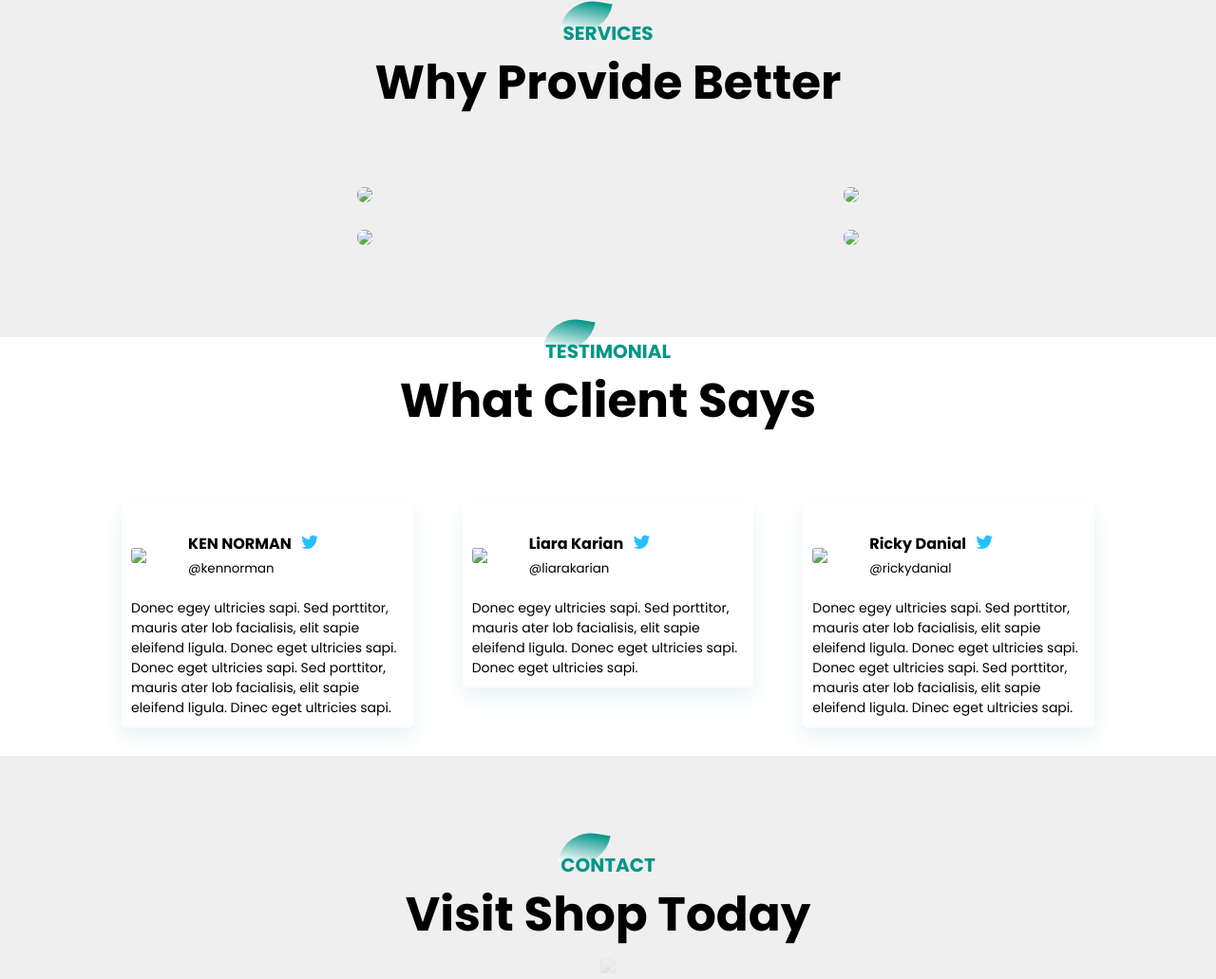
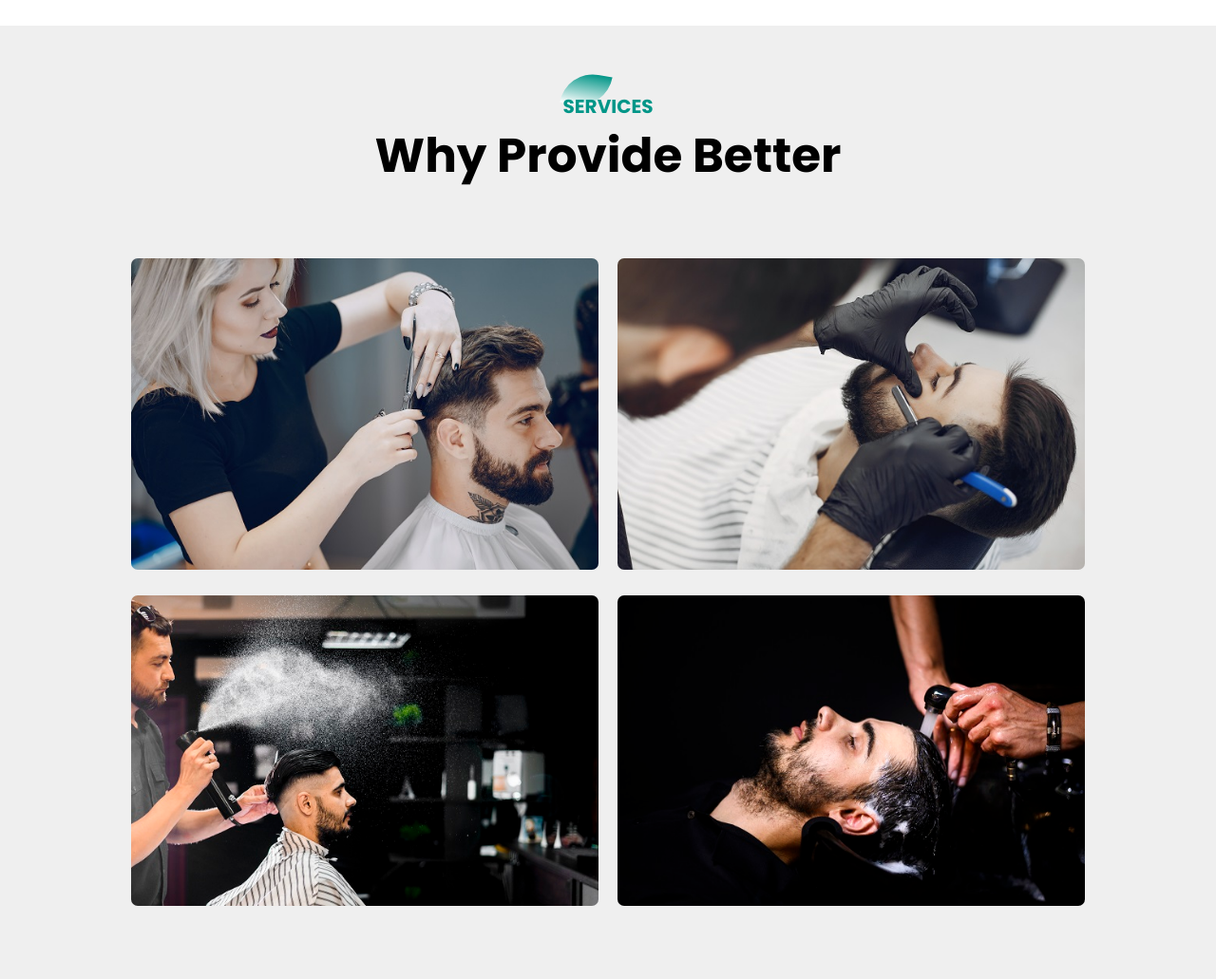
Before and after one commit to KamalaJagan/Barber, a plain HTML site: page index.html in a window 1280 px wide. Shown: the part 1576-2607 px from the top of the page at 95% size. Drawn offline with Linux system fonts and the light colour scheme; some packages are replaced by stand-ins of ours; the site is published under a folder, as on GitHub Pages, so addresses that start at the root find nothing; a script that the page names is missing.

Commit message:
Update index.html

```diff
--- a/index.html
+++ b/index.html
@@ -17,7 +17,7 @@
   </head>
   <body>
     <section id="bana1" class="bana1">
-      <img src="/logo.png" class="logo" />
+      <img src="./logo.png" class="logo" />
       <div class="banner-text">
         <h1>Hair Studio</h1>
         <p>Style Your Hair Is Styke Your Life</p>
@@ -39,7 +39,7 @@
       </nav>
     </div>
     <div id="manuBtn">
-      <img src="/menu.png" id="menu" />
+      <img src="./menu.png" id="menu" />
     </div>
 
     <!--Features-->
@@ -88,7 +88,7 @@
           </div>
         </div>
         <div class="features-img">
-          <img src="/barber-man.jpg" />
+          <img src="./barber-man.jpg" />
         </div>
       </div>
     </section>
@@ -100,7 +100,7 @@
       </div>
       <div class="service-box">
         <div class="single-service">
-          <img src="/pic-1.jpg" />
+          <img src="./pic-1.jpg" />
           <div class="overlay"></div>
           <div class="service-desc">
             <h3>Hair Styling</h3>
@@ -112,7 +112,7 @@
           </div>
         </div>
         <div class="single-service">
-          <img src="/pic-2.jpg" />
+          <img src="./pic-2.jpg" />
           <div class="overlay"></div>
           <div class="service-desc">
             <h3>Beard Trim</h3>
@@ -124,7 +124,7 @@
           </div>
         </div>
         <div class="single-service">
-          <img src="/pic-3.jpg" />
+          <img src="./pic-3.jpg" />
           <div class="overlay"></div>
           <div class="service-desc">
             <h3>Hair Cut</h3>
@@ -136,7 +136,7 @@
           </div>
         </div>
         <div class="single-service">
-          <img src="/pic-4.jpg" />
+          <img src="./pic-4.jpg" />
           <div class="overlay"></div>
           <div class="service-desc">
             <h3>Dry Shapoo</h3>
@@ -158,7 +158,7 @@
       <div class="testimonial-row">
         <div class="testimonial-col">
           <div class="user">
-            <img src="/img-1.jpg" />
+            <img src="./img-1.jpg" />
             <div class="user-info">
               <h4>KEN NORMAN<i class="fa fa-twitter"></i></h4>
               <small>@kennorman</small>
@@ -173,7 +173,7 @@
         </div>
         <div class="testimonial-col">
           <div class="user">
-            <img src="/img-2.jpg" />
+            <img src="./img-2.jpg" />
             <div class="user-info">
               <h4>Liara Karian<i class="fa fa-twitter"></i></h4>
               <small>@liarakarian</small>
@@ -187,7 +187,7 @@
         </div>
         <div class="testimonial-col">
           <div class="user">
-            <img src="/img-3.jpg" />
+            <img src="./img-3.jpg" />
             <div class="user-info">
               <h4>Ricky Danial<i class="fa fa-twitter"></i></h4>
               <small>@rickydanial</small>
@@ -204,7 +204,7 @@
     </section>
     <!--footer-->
     <section id="footer">
-      <img src="/footer-img.png" class="footer-img" />
+      <img src="./footer-img.png" class="footer-img" />
       <div class="title-text">
         <p>CONTACT</p>
         <h1>Visit Shop Today</h1>
@@ -240,10 +240,10 @@
       menuBtn.onclick = function () {
         if (sideNav.style.right == "-250px") {
           sideNav.style.right = "0";
-          menu.src = "/close.png";
+          menu.src = "./close.png";
         } else {
           sideNav.style.right = "-250px";
-          menu.src = "/menu.png";
+          menu.src = "./menu.png";
         }
       };
       var scroll = new SmoothScroll('a[href*="#"]', {
```
